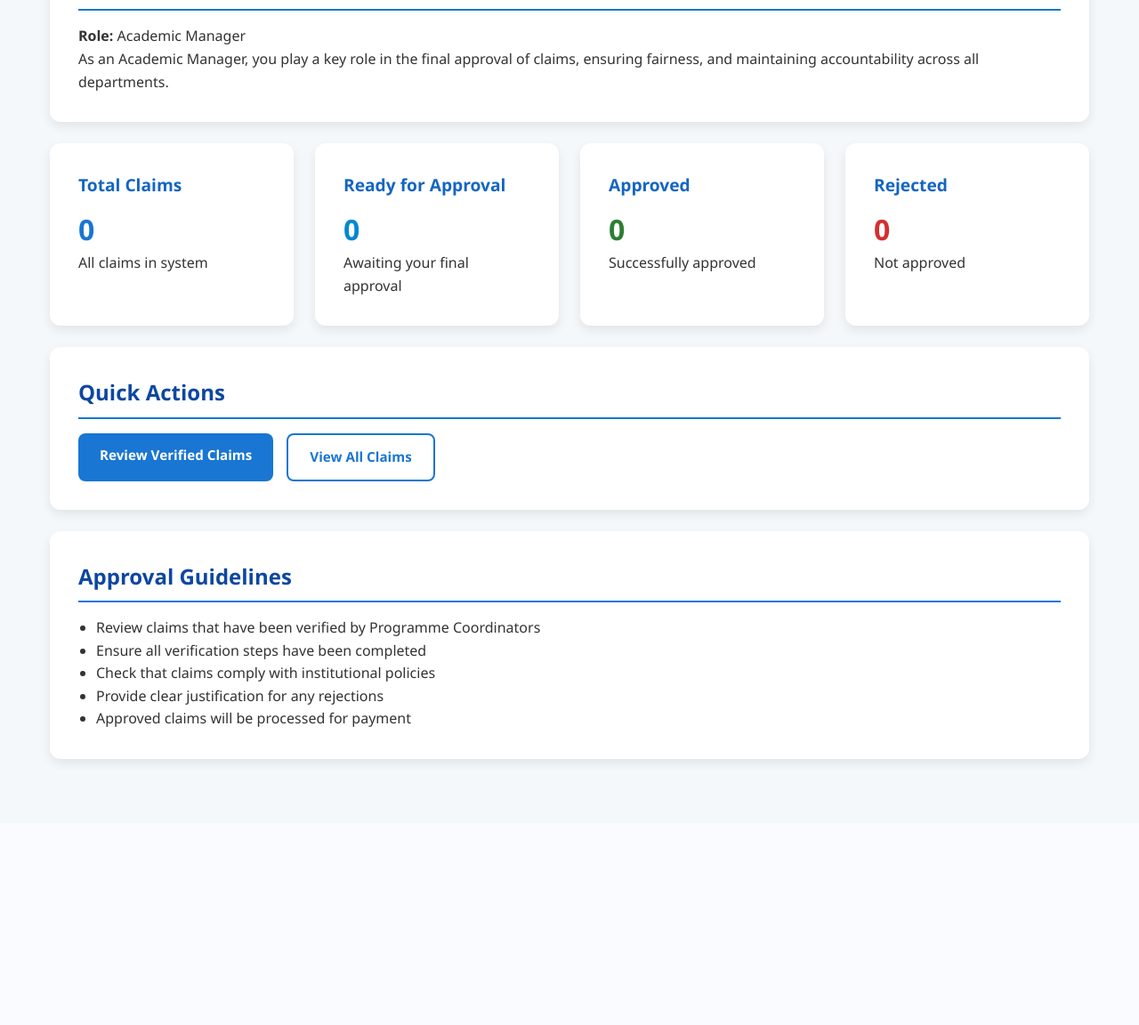
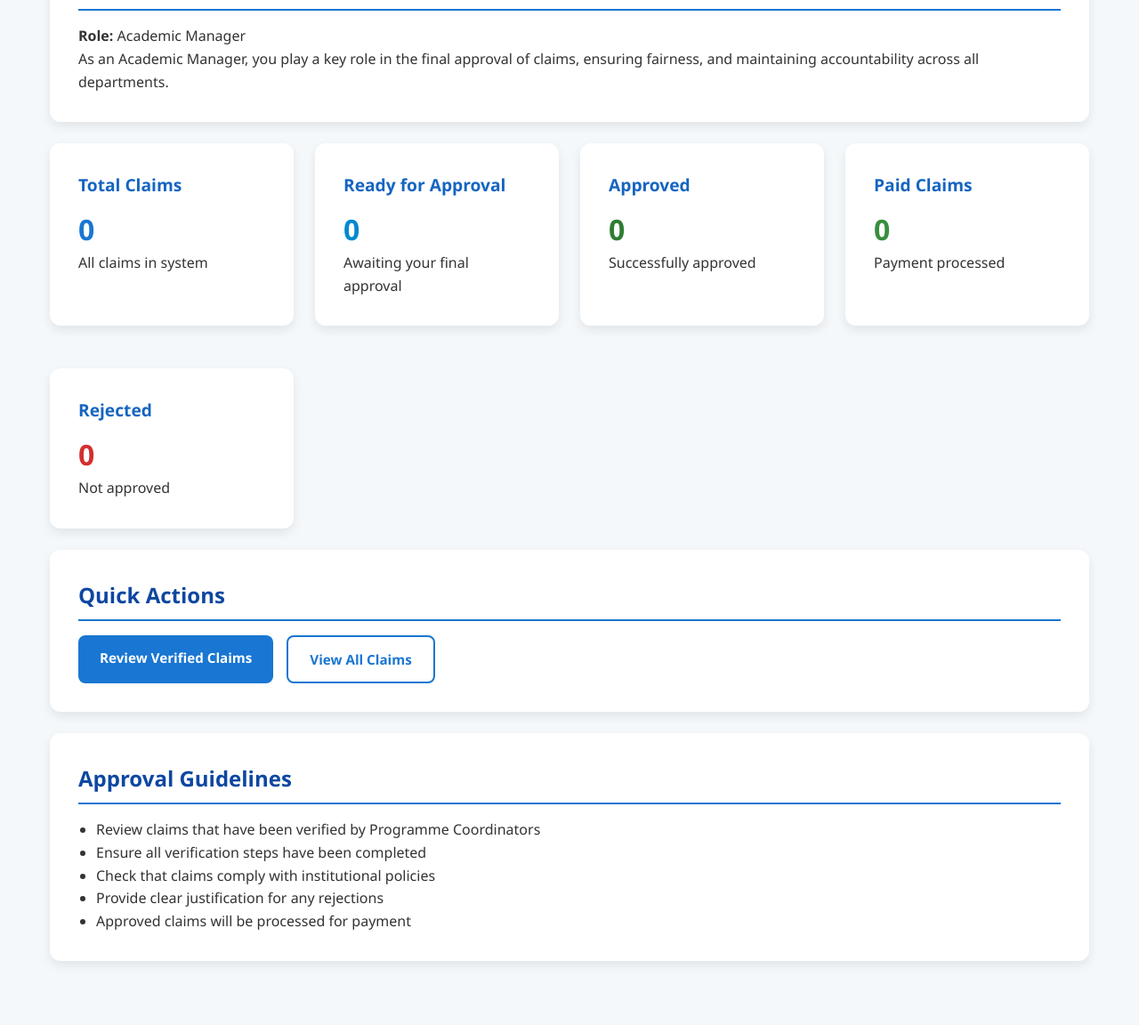
Before and after one commit to Vvukeya/POE---PART-2---Contract-Monthly-Claims-System, an ASP.NET Core app: template Views/Home/ManagerDashboard.cshtml in a window 1280 px wide. Shown: the part 251-1403 px from the top of the page at 89% size. Before the commit the page ends 1111 px from the top, so only its background shows below. Run offline with ASP.NET Core 8, Linux system fonts and the light colour scheme; the template is opened without the code that fills it, so the values that code supplies are empty.

Commit message:
I've enhanced the Academic Manager Dashboard by adding a new "Paid Claims" statistics card that displays the number of claims that have been successfully processed for payment, giving managers better visibility into the complete claim lifecycle from submission through to payment completion. The dashboard now features five statistics cards instead of four, with the new paid claims card using a green color scheme to visually distinguish completed payments from other statuses. This improvement provides academic managers with a more comprehensive overview of the claim processing pipeline and helps them understand the full impact of their approval decisions while maintaining all existing functionality and navigation elements.

```diff
--- a/Views/Home/ManagerDashboard.cshtml
+++ b/Views/Home/ManagerDashboard.cshtml
@@ -5,6 +5,7 @@
     var totalApprovedClaims = ViewBag.TotalApprovedClaims ?? 0;
     var totalRejectedClaims = ViewBag.TotalRejectedClaims ?? 0;
     var totalClaims = ViewBag.TotalClaims ?? 0;
+    var totalPaidClaims = ViewBag.TotalPaidClaims ?? 0;
 }
 
 <!DOCTYPE html>
@@ -59,6 +60,12 @@
             </div>
 
             <div class="card">
+                <h3>Paid Claims</h3>
+                <p style="font-size: 2rem; color: #388e3c; font-weight: bold;">@totalPaidClaims</p>
+                <p>Payment processed</p>
+            </div>
+
+            <div class="card">
                 <h3>Rejected</h3>
                 <p style="font-size: 2rem; color: #d32f2f; font-weight: bold;">@totalRejectedClaims</p>
                 <p>Not approved</p>
```
